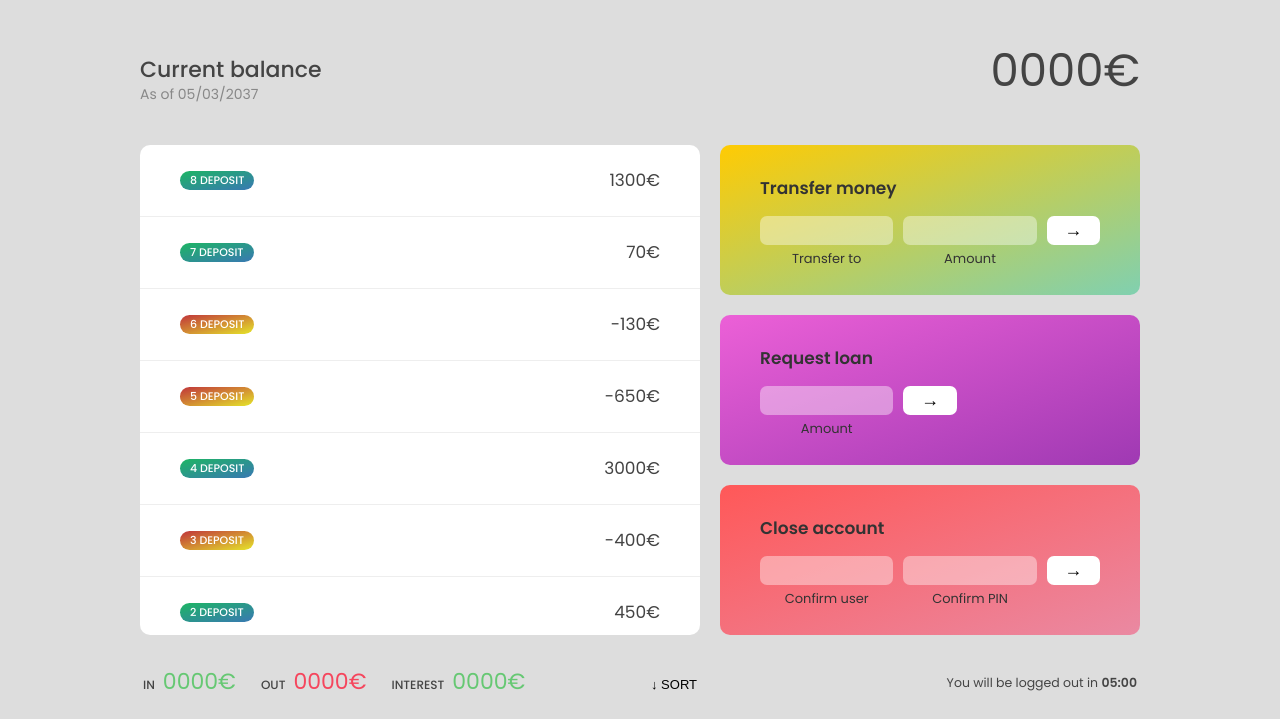
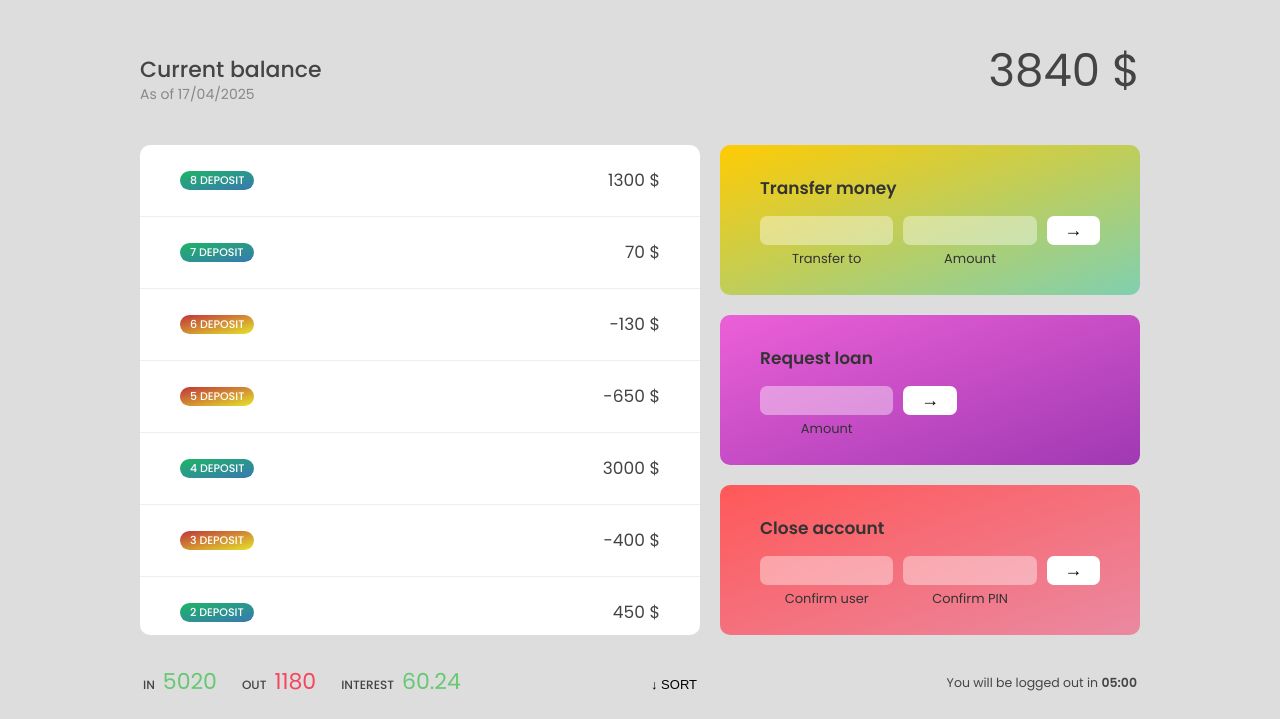
Before and after one commit to KOTFAN/KOTFAN-BANK, a plain HTML site: page index.html in a window 1280 px wide. Shown: the part 81-800 px from the top of the page. Drawn offline with Linux system fonts and the light colour scheme.

Commit message:
ADD: money in, out, iterst, total

```diff
--- a/index.html
+++ b/index.html
@@ -38,7 +38,7 @@
          <div>
             <p class="balance__label">Current balance</p>
             <p class="balance__date">
-               As of <span class="date">05/03/2037</span>
+               As of <span class="date">17/04/2025</span>
             </p>
          </div>
          <p class="balance__value">0000€</p>
--- a/js/script.js
+++ b/js/script.js
@@ -57,9 +57,6 @@ const inputLoanAmount = document.querySelector('.form__input--loan-amount');
 const inputCloseUsername = document.querySelector('.form__input--user');
 const inputClosePin = document.querySelector('.form__input--pin');
 
-/////////////////////////////////////////////////
-/////////////////////////////////////////////////
-// LECTURES
 
 const currencies = new Map([
    ['USD', 'United States dollar'],
@@ -67,22 +64,50 @@ const currencies = new Map([
    ['GBP', 'Pound sterling'],
 ]);
 
-const movements = [200, 450, -400, 3000, -650, -130, 70, 1300];
+const displayMovements = function (movmentsArr) {
 
-const displayMovements = function (mov) {
-
-   movements.forEach((mov, i) => {
+   movmentsArr.forEach((mov, i) => {
       let movType = mov > 0 ? 'deposit' : 'withdrawal'
 
 
       containerMovements.insertAdjacentHTML("afterbegin",
          `<div class="movements__row">
             <div class="movements__type movements__type--${movType}">${i + 1} deposit</div>
-            <div class="movements__value">${mov}€</div>
+            <div class="movements__value">${mov} $</div>
          </div>`)
    })
 }
 
-displayMovements(movements)
+
+const displayBalance = function (movements = []) {
+   const sum = movements.reduce((a, v) => a + v, 0)
+   labelBalance.textContent = `${sum} $`
+}
+
+const displayUserName = function (name = '') {
+   if (name.length && typeof name === 'string') {
+      return name[0].toUpperCase() + name.slice(1, name.length).toLowerCase()
+   }
+   return 'Invalid name'
+
+}
+
+const displayTotalIn = function (movements = []) {
+   labelSumIn.textContent = movements.filter((num) => num > 0).reduce((a, v) => a + v)
+}
+
+const displayTotalOut = function (movements = []) {
+   labelSumOut.textContent = Math.abs(movements.filter((num) => num < 0).reduce((a, v) => a + v))
+}
+
+const displayTotalInterest = function (movements = [], prosent = 100) {
+   labelSumInterest.textContent = movements.filter((num) => num > 0).map((mov) => mov * prosent / 100).reduce((a, v) => a + v)
+}
 
 /////////////////////////////////////////////////
+
+displayMovements(account1.movements)
+displayBalance(account1.movements)
+displayTotalIn(account1.movements)
+displayTotalOut(account1.movements)
+displayTotalInterest(account1.movements, account1.interestRate)
```
